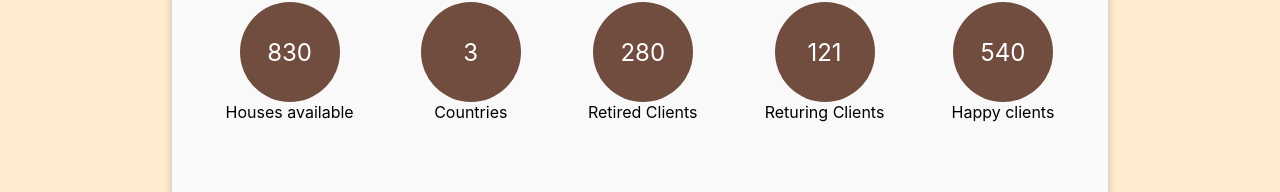
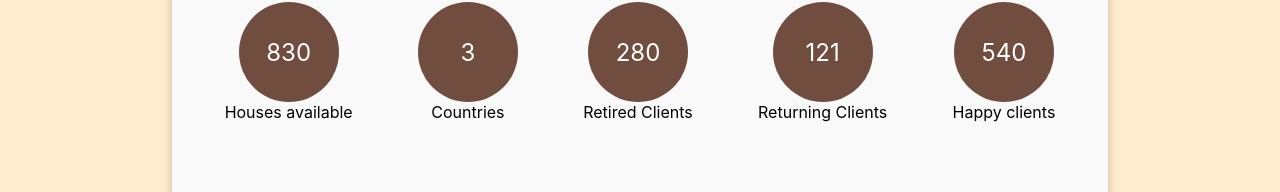
Before and after one commit to dhaker95/Portfolio-Project, a React (Create React App) app: page /about in a window 1280 px wide. Shown: the part 425-617 px from the top of the page. Built offline with nearby package versions, Linux system fonts and the light colour scheme; a web font is replaced by a local one.

Commit message:
Updated About

```diff
--- a/src/screens/About/About.jsx
+++ b/src/screens/About/About.jsx
@@ -1,9 +1,8 @@
-import React, { useState, useEffect } from 'react';
+import React, { useState } from 'react';
 import CountUp from 'react-countup';
 import './About.css';
 import Header from '../../components/Header/Header';
 import Footer from '../../components/Footer/Footer';
-
 
 const About = () => {
     const [isCounting, setIsCounting] = useState(false);
@@ -12,11 +11,16 @@ const About = () => {
     const toggleSections = () => {
         setIsSectionsVisible(!isSectionsVisible);
     };
+
+
+
+
     return (
         <>
             <Header />
             <div className="about-container">
-                <div className="about-content">
+                <div
+                    className="about-content">
                     <h2>About Us</h2>
                     <p>
                         At La Maison de la Jouvence, our primary concern is customer satisfaction. We are committed to providing a warm and family-like environment where our residents feel at home. Our retirement home, located in Hammamet, Tunisia, is designed to offer the best comfort and care to our residents.
@@ -24,6 +28,7 @@ const About = () => {
                     <p>
                         Our dedicated team consists of professionals with experience in elderly care. We focus on the physical and emotional well-being of our residents, offering leisure activities, balanced meals, quality medical care, and much more.
                     </p>
+
                     <section>
                         <h2>Our Achievements</h2>
                         <div className="achievements-counter">
@@ -49,7 +54,7 @@ const About = () => {
                                 <div className="counter-circle">
                                     <CountUp start={isCounting ? 0 : null} end={121} duration={3} />
                                 </div>
-                                <span className="achievement-label">Returing Clients</span>
+                                <span className="achievement-label">Returning Clients</span>
                             </div>
                             <div className="achievement">
                                 <div className="counter-circle">
@@ -82,9 +87,8 @@ const About = () => {
                                     We believe that everyone deserves quality care. That's why we are committed to maintaining affordable rates for our residents. Our goal is to make our services accessible to all.
                                 </p>
                             </section>
-
-
-                    </div>)}
+                        </div>
+                    )}
                 </div>
             </div>
             <Footer />
```
Lines whose indentation alone changed are shown as unchanged.
